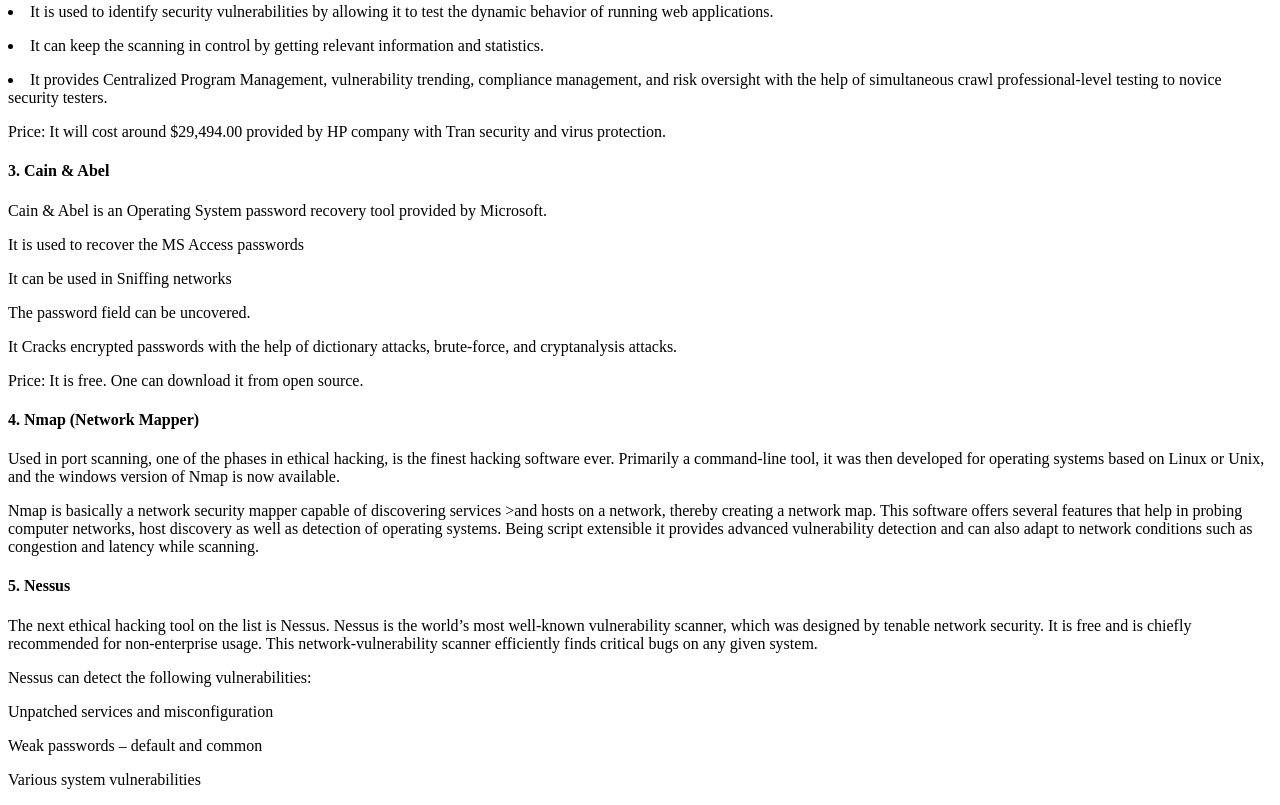
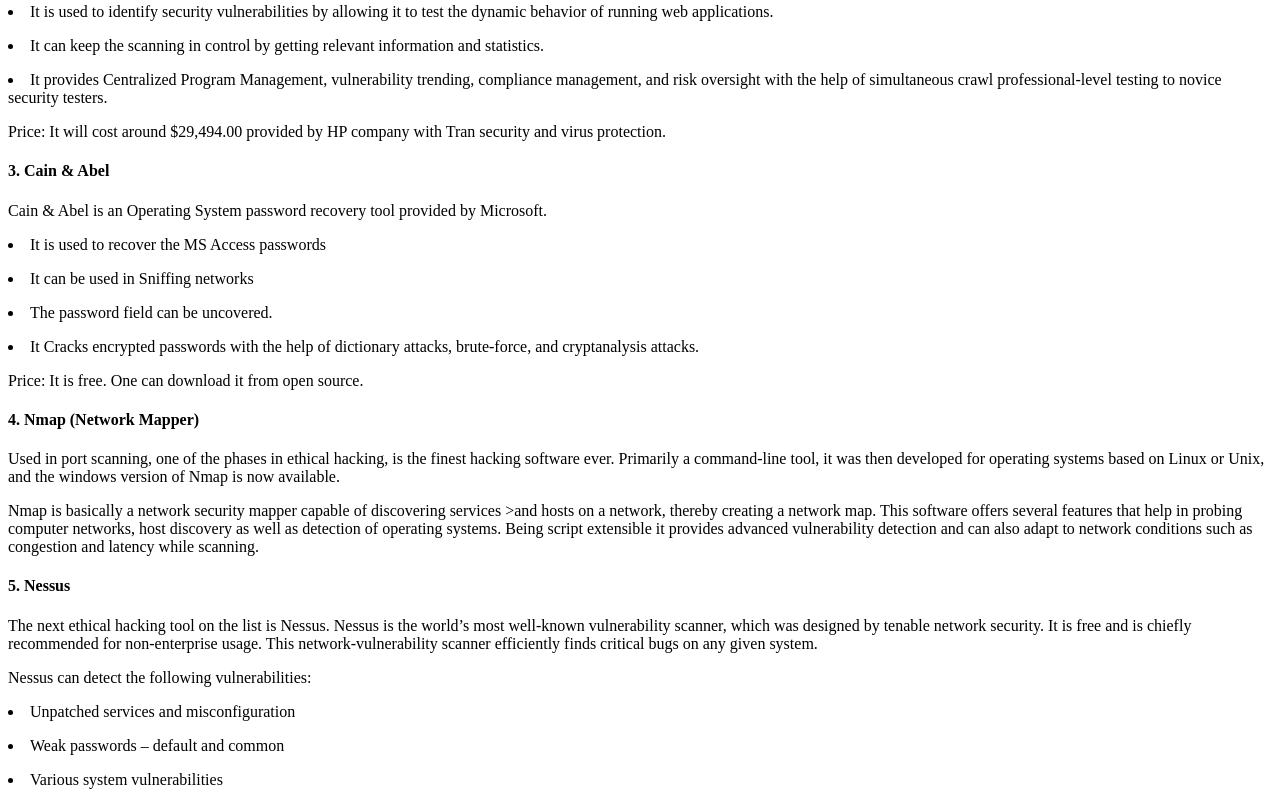
Before and after one commit to SchmalzerTimon/Hacker-and-Security, a plain HTML site: page CyberAttacks.html in a window 1280 px wide. Shown: the part 792-1597 px from the top of the page. Drawn offline with Linux system fonts and the light colour scheme.

Commit message:
Update CyberAttacks.html

```diff
--- a/CyberAttacks.html
+++ b/CyberAttacks.html
@@ -55,10 +55,10 @@
     <h4>3. Cain & Abel</h4>
     <p>Cain & Abel is an Operating System password recovery tool provided by Microsoft. </p>
 
-    <p>It is used to recover the MS Access passwords</p>
-    <p>It can be used in Sniffing networks</p>
-    <p>The password field can be uncovered. </p>
-    <p>It Cracks encrypted passwords with the help of dictionary attacks, brute-force, and cryptanalysis attacks.</p>
+    <p><li>It is used to recover the MS Access passwords</li></p>
+    <p><li>It can be used in Sniffing networks</li></p>
+    <p><li>The password field can be uncovered. </li></p>
+    <p><li>It Cracks encrypted passwords with the help of dictionary attacks, brute-force, and cryptanalysis attacks.</li></p>
     <p>Price: It is free. One can download it from open source. </p>
     </p>
     <p>
@@ -84,9 +84,9 @@
 
 <p>Nessus can detect the following vulnerabilities:</p>
 
-<p>Unpatched services and misconfiguration</p>
-<p>Weak passwords – default and common</p>
-<p>Various system vulnerabilities</p>
+<p><li>Unpatched services and misconfiguration</li></p>
+<p><li>Weak passwords – default and common</li></p>
+<p><li>Various system vulnerabilities</li></p>
     </p>
 </body>
 
```
